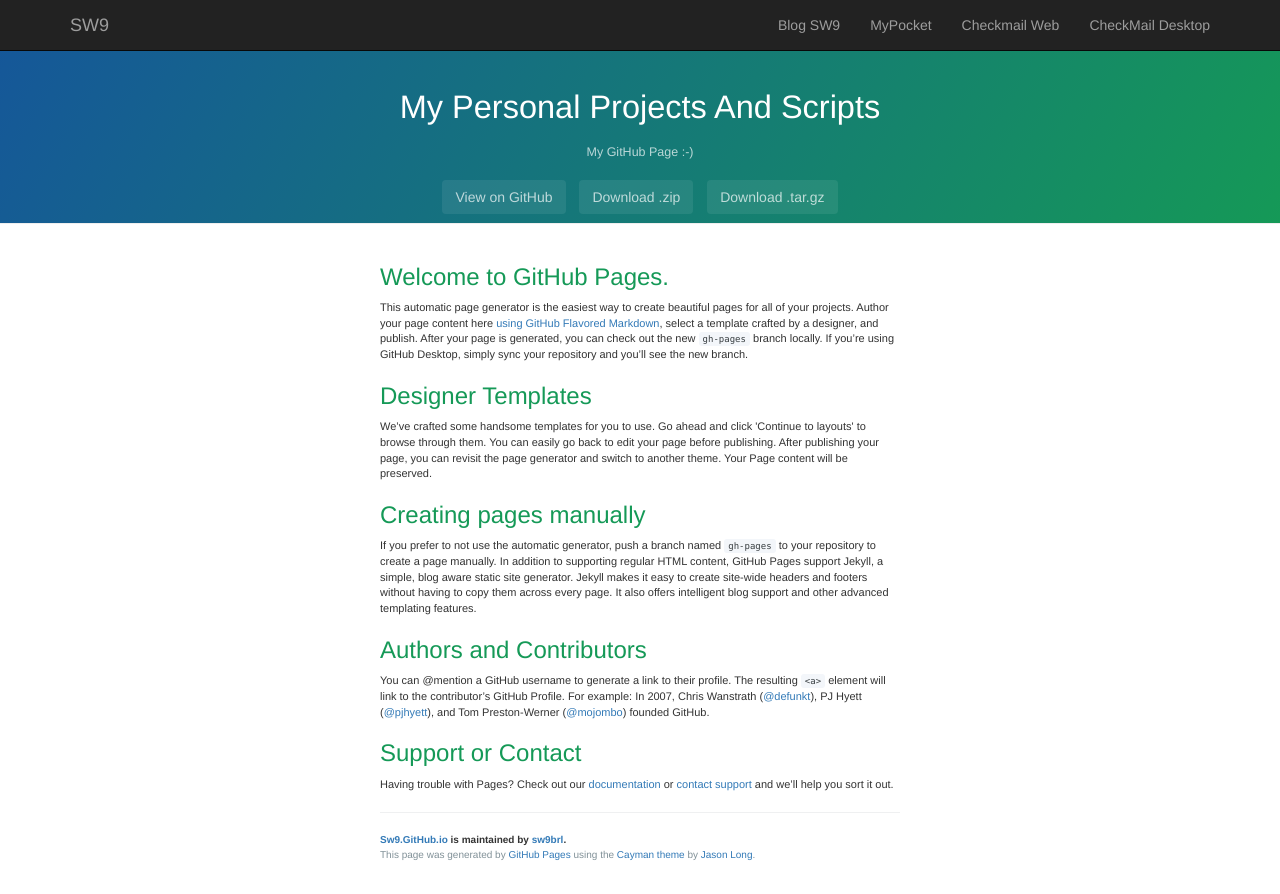
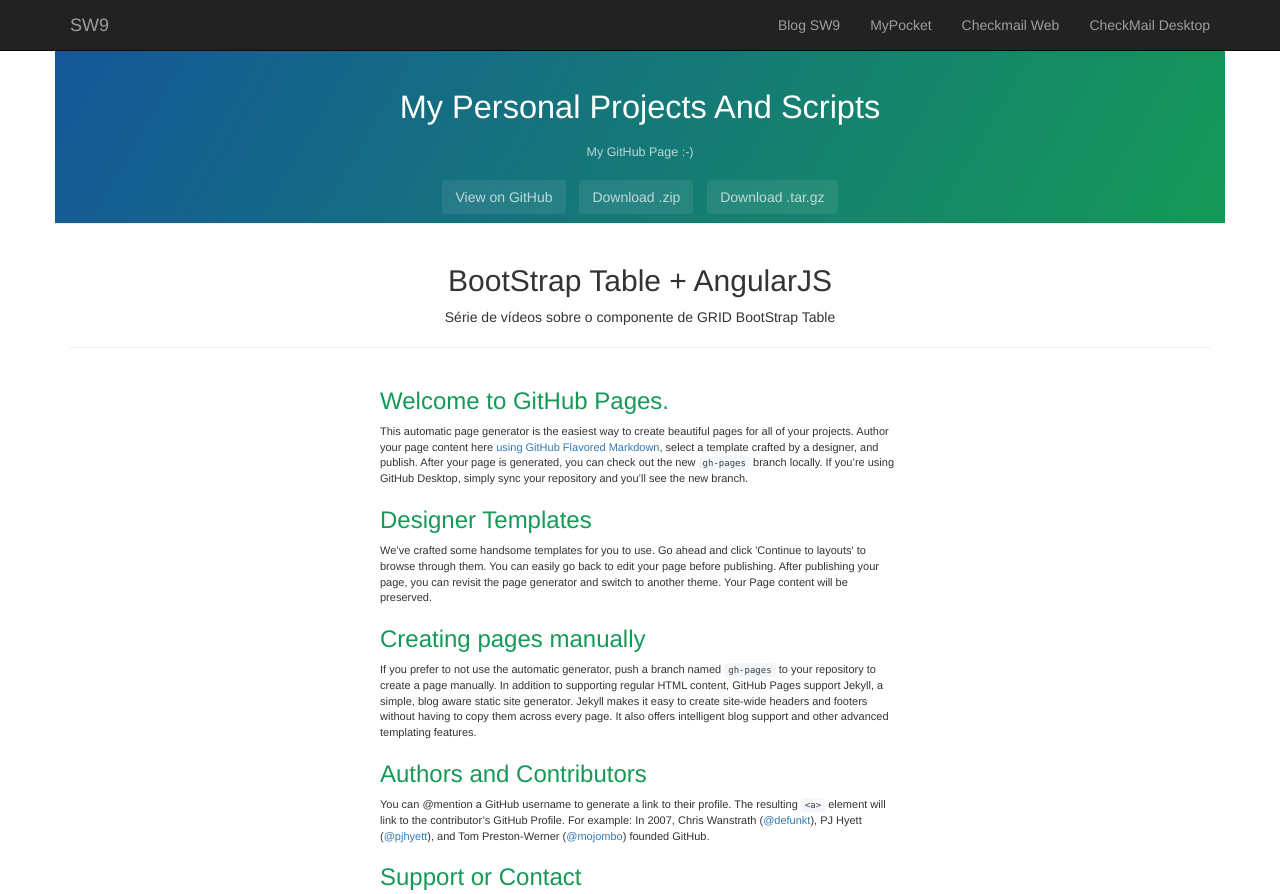
Before and after one commit to sw9brl/MyGitHubPage, a plain HTML site: page index.html in a window 1280 px wide. Shown: the top 894 px of the page. Drawn offline with nearby package versions, Linux system fonts and the light colour scheme.

Commit message:
Update index.html

```diff
--- a/index.html
+++ b/index.html
@@ -52,14 +52,34 @@
     </div>
     <!-- /.container -->
 </nav>
- <section class="page-header">
-      <h1 class="project-name">My Personal Projects And Scripts</h1>
-      <h2 class="project-tagline">My GitHub Page :-)</h2>
-      <a href="https://github.com/sw9brl/sw9.github.io" class="btn">View on GitHub</a>
-      <a href="https://github.com/sw9brl/sw9.github.io/zipball/master" class="btn">Download .zip</a>
-      <a href="https://github.com/sw9brl/sw9.github.io/tarball/master" class="btn">Download .tar.gz</a>
-    </section>
 
+<div class="section-colored text-center">
+
+    <div class="container">
+
+	<div class="row">
+		<div class="col-lg-12 page-header">
+		      <h1 class="project-name">My Personal Projects And Scripts</h1>
+		      <h2 class="project-tagline">My GitHub Page :-)</h2>
+		      <a href="https://github.com/sw9brl/sw9.github.io" class="btn">View on GitHub</a>
+		      <a href="https://github.com/sw9brl/sw9.github.io/zipball/master" class="btn">Download .zip</a>
+		      <a href="https://github.com/sw9brl/sw9.github.io/tarball/master" class="btn">Download .tar.gz</a>
+		</div>
+	</div>
+        <div class="row">
+            <div class="col-lg-12">
+                <h2>BootStrap Table + AngularJS</h2>
+		<p>Série de vídeos sobre o componente de GRID BootStrap Table</p>
+		<hr>
+            </div>
+        </div>
+        <!-- /.row -->
+
+    </div>
+    <!-- /.container -->
+
+</div>
+<!-- /.section-colored -->
 
     <section class="main-content">
       <h3>
```
